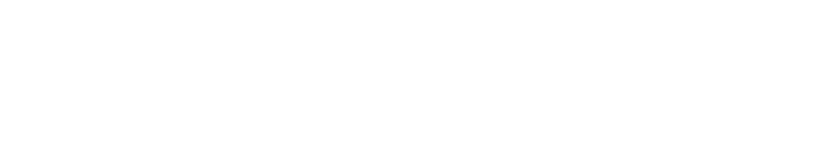
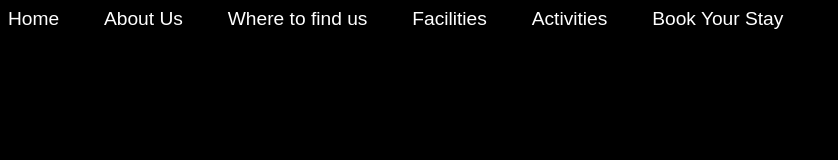
Before and after one commit to NatBat92/the-viking-settlement, a plain HTML site: page book-a-place.html in a window 1280 px wide. Shown: the whole page, without its empty margins (0-838 px from the left). Drawn offline with Linux system fonts and the light colour scheme; a web font is replaced by a local one.

Commit message:
add an extra page for location, add styling to nav bar for link visited and link hover

```diff
--- /dev/null
+++ b/activities.html
@@ -0,0 +1,25 @@
+<!DOCTYPE html>
+<html lang="en">
+<head>
+    <meta charset="UTF-8">
+    <meta http-equiv="X-UA-Compatible" content="IE=edge">
+    <meta name="viewport" content="width=device-width, initial-scale=1.0">
+    <meta name="description" content="A website for booking Viking experiences">
+    <meta name="keywords" content="viking, settlement, retreat, experience">
+    <script src="https://kit.fontawesome.com/83f4b7e454.js" crossorigin="anonymous"></script>
+
+    <link rel="stylesheet" href="assets/css/style.css">
+    <title>The Viking Experience</title>
+</head>
+<body>
+
+        <!-- Page Navigation -->
+        <nav>
+            <a href="index.html">Home</a>
+            <a href="about-us.html">About Us</a>
+            <a href="where-to-find-us.html">Where to find us</a>
+            <a href="facilities.html">Facilities</a>
+            <a href="activities.html">Activities</a>
+            <a href="book-a-place.html">Book Your Stay</a>
+        </nav>
+</body>
--- a/assets/css/style.css
+++ b/assets/css/style.css
@@ -3,6 +3,8 @@
 body {
     background-color: black;
 }
+
+/* Headings and header image */
 
 header {
     position: relative;
@@ -38,7 +40,7 @@ header {
 
 #title-image h3 {
     position: absolute;
-    color: white;
+    color: black;
     font-family: "Macondo", sans-serif;
     font-size: 100%;
     z-index: 999;
@@ -48,3 +50,24 @@ header {
     right: 0;
     top: 25%;
 }
+
+/* Nav bar */
+
+a:link {
+    color: white;
+    font-family: "Macondo", sans-serif;
+    padding-right: 40px;
+    text-decoration: none;
+}
+
+a:visited {
+    color:blueviolet;
+}
+
+a:hover {
+    color: grey;
+}
+
+nav {
+    font-size: 120%;
+}
--- a/book-a-place.html
+++ b/book-a-place.html
@@ -0,0 +1,26 @@
+<!DOCTYPE html>
+<html lang="en">
+<head>
+    <meta charset="UTF-8">
+    <meta http-equiv="X-UA-Compatible" content="IE=edge">
+    <meta name="viewport" content="width=device-width, initial-scale=1.0">
+    <meta name="description" content="A website for booking Viking experiences">
+    <meta name="keywords" content="viking, settlement, retreat, experience">
+    <script src="https://kit.fontawesome.com/83f4b7e454.js" crossorigin="anonymous"></script>
+
+    <link rel="stylesheet" href="assets/css/style.css">
+    <title>The Viking Experience - Facilities</title>
+</head>
+<body>
+
+
+        <!-- Page Navigation -->
+        <nav>
+            <a href="index.html">Home</a>
+            <a href="about-us.html">About Us</a>
+            <a href="where-to-find-us.html">Where to find us</a>
+            <a href="facilities.html">Facilities</a>
+            <a href="activities.html">Activities</a>
+            <a href="book-a-place.html">Book Your Stay</a>
+        </nav>
+</body>
```
Also changed, not shown: facilities.html (added, +26 -0 lines), index.html (+7 -4 lines), where-to-find-us.html (added, +26 -0 lines), assets/images/head-image-two.jpg (added).
